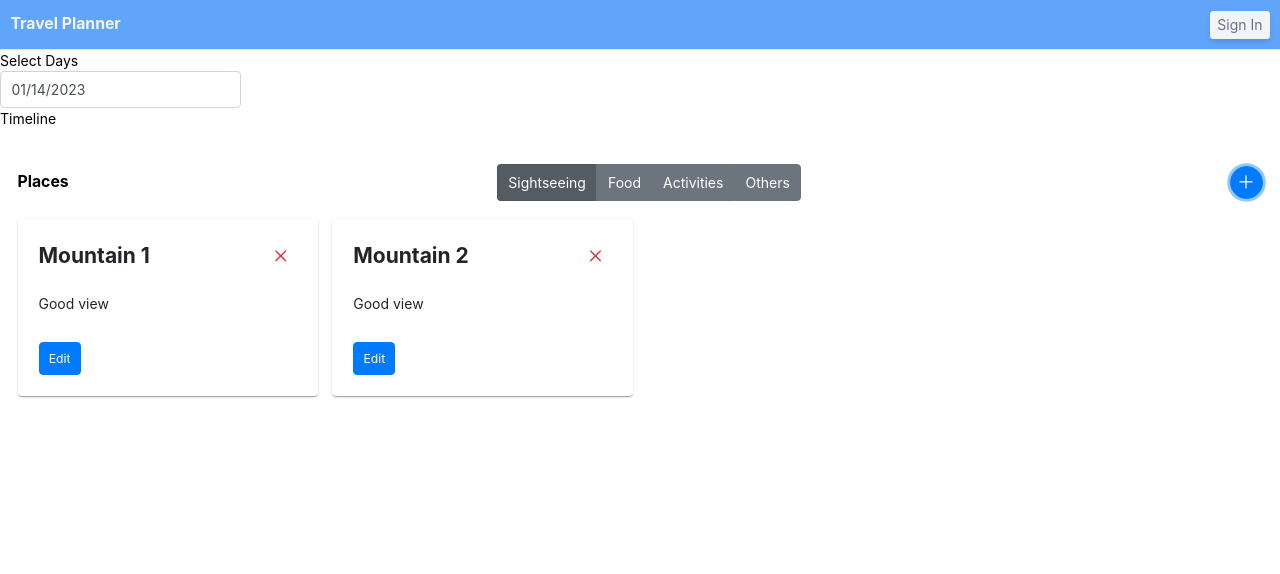
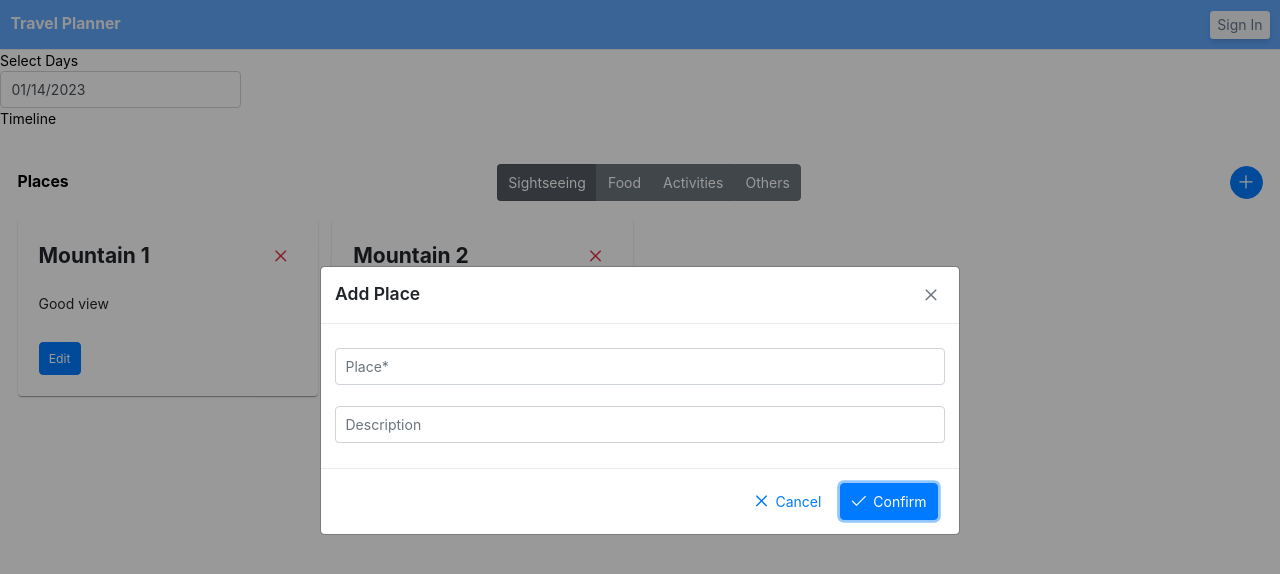
Before and after one commit to darkvoid32/HackNRoll2022, a Next.js app: page /plans/1 in a window 1280 px wide. Both pictures are taken after a click on the button 1246 px from the left and 182 px from the top of the page. Shown: the top 574 px of the page. Built offline with nearby package versions, Linux system fonts and the light colour scheme.

Commit message:
added dialog

```diff
--- a/components/datePicker.tsx
+++ b/components/datePicker.tsx
@@ -5,12 +5,6 @@ import { Calendar, CalendarChangeParams } from 'primereact/calendar';
 export default function DatePicker(props: { getDaysNum: (arg0: number) => void; }) {
   let [daysNum, setDaysNum] = useState(0)
   let [dates, setDates] = useState([new Date])
-
-  const onChange = (event: ChangeEvent<HTMLInputElement>) => {
-    let days = parseInt(event.target.value.replace(/\D/g, ''))
-    setDaysNum(days ? days : 0)
-    props.getDaysNum(days ? days : 0)
-  };
 
   const handleDateChange = (e: CalendarChangeParams) => {
     setDates(e.value as Date[]);
--- a/components/placeList.tsx
+++ b/components/placeList.tsx
@@ -5,6 +5,7 @@ import { TabView, TabPanel } from 'primereact/tabview';
 import { SelectButton } from 'primereact/selectbutton';
 import { useState } from 'react';
 import { Button } from 'primereact/button';
+import PopUpDialog from './popupDialog';
 
 interface Props {
   places: { name: string; notes: string; category: string; }[];
@@ -14,6 +15,9 @@ const PlaceList: NextPage<Props> = (props) => {
   const { places } = props;
 
   const [activeIndex, setActiveIndex] = useState(0);
+  const [display, setDisplay] = useState(false);
+  const [displayContent, setDisplayContent] = useState('');
+  const [displayHeader, setDisplayHeader] = useState('');
 
   const options = [
     { label: 'Sightseeing', value: 0 },
@@ -22,14 +26,25 @@ const PlaceList: NextPage<Props> = (props) => {
     { label: 'Others', value: 3 },
   ];
 
+  const handlePopUp = (show : boolean) => {
+    setDisplayContent('Place');
+    setDisplayHeader('Add Place');
+    setDisplay(show);
+  }
+
+  const showPopUp = () => {
+    handlePopUp(true);
+  }
+
   return (
     <div className='mt-10'>
       <div className="flex items-center justify-center mx-5">
+      <PopUpDialog display={display} header={displayHeader} content={displayContent} handlePopUp={handlePopUp}></PopUpDialog>
         <p className='text-lg font-bold'>Places</p>
         <div className='flex-grow'></div>
         <SelectButton value={activeIndex} options={options} unselectable={false} onChange={(e) => setActiveIndex(e.value)}></SelectButton>
         <div className='flex-grow'></div>
-        <Button icon="pi pi-plus" className="p-button-rounded"></Button>
+        <Button icon="pi pi-plus" className="p-button-rounded" onClick={showPopUp}></Button>
       </div>
       <TabView activeIndex={activeIndex} onTabChange={(e) => setActiveIndex(e.index)}>
         <TabPanel header="Sightseeing">
--- /dev/null
+++ b/components/popUpDialog.tsx
@@ -0,0 +1,84 @@
+import { Dialog } from 'primereact/dialog';
+import { Button } from 'primereact/button';
+import { InputText } from 'primereact/inputtext';
+import { classNames } from 'primereact/utils';
+import { NextPage } from "next";
+import React, { useState } from 'react';
+import { useForm, Controller, FieldErrorsImpl, FieldValue, FieldValues } from 'react-hook-form';
+
+interface Props {
+  display: boolean;
+  header: string,
+  content: string;
+  handlePopUp: (show: boolean) => void;
+}
+
+const PopUpDialog: NextPage<Props> = (props) => {
+  const { display, header, content, handlePopUp } = props;
+
+  const [formData, setFormData] = useState({});
+
+  const defaultValues = {
+    place: '',
+    description: ''
+  }
+
+  const { control, formState: { errors }, handleSubmit } = useForm({ defaultValues });
+
+  const onSubmit = (data: { place: string; description: string; }) => {
+    console.log(data);
+    setFormData(data);
+    hidePopUp();
+  };
+
+  const renderFooter = () => {
+    return (
+      <div>
+        <Button label="Cancel" icon="pi pi-times" onClick={hidePopUp} className="p-button-text" />
+        <Button label="Confirm" icon="pi pi-check" onClick={handleSubmit(onSubmit)} autoFocus />
+      </div>
+    );
+  }
+
+  //   const getFormErrorMessage = (name) => {
+  //     return errors[name] && <small className="p-error">{errors[name].message}</small>
+  // };
+
+  const hidePopUp = () => {
+    handlePopUp(false);
+  }
+
+  return (
+    <Dialog header={header} visible={display} style={{ width: '50vw' }} footer={renderFooter} onHide={hidePopUp}>
+      {(() => {
+        switch (content) {
+          case 'Place':
+            return <div className="grid p-fluid">
+              <div className="field py-3">
+                <span className="p-float-label">
+                  <Controller name="place" control={control} rules={{ required: 'Place is required.' }} render={({ field, fieldState }) => (
+                    <InputText id={field.name} {...field} autoFocus className={classNames({ 'p-invalid': fieldState.invalid })} />
+                  )} />
+                  <label htmlFor="place" className={classNames({ 'p-error': errors.place })}>Place*</label>
+                </span>
+                {/* {getFormErrorMessage('name')} */}
+              </div>
+
+              <div className="field py-3">
+                <span className="p-float-label">
+                  <Controller name="description" control={control} render={({ field }) => (
+                    <InputText id={field.name} {...field} autoFocus />
+                  )} />
+                  <label htmlFor="description">Description</label>
+                </span>
+              </div>
+            </div>
+          default:
+            return null
+        }
+      })()}
+    </Dialog>
+  )
+};
+
+export default PopUpDialog;
--- a/package.json
+++ b/package.json
@@ -22,6 +22,7 @@
     "primereact": "^8.7.3",
     "react": "18.2.0",
     "react-dom": "18.2.0",
+    "react-hook-form": "^7.42.0",
     "swr": "^2.0.0",
     "typescript": "4.9.4"
   },
```
Also changed, not shown: 1 other file (tests, documents, lock files or other folders).
